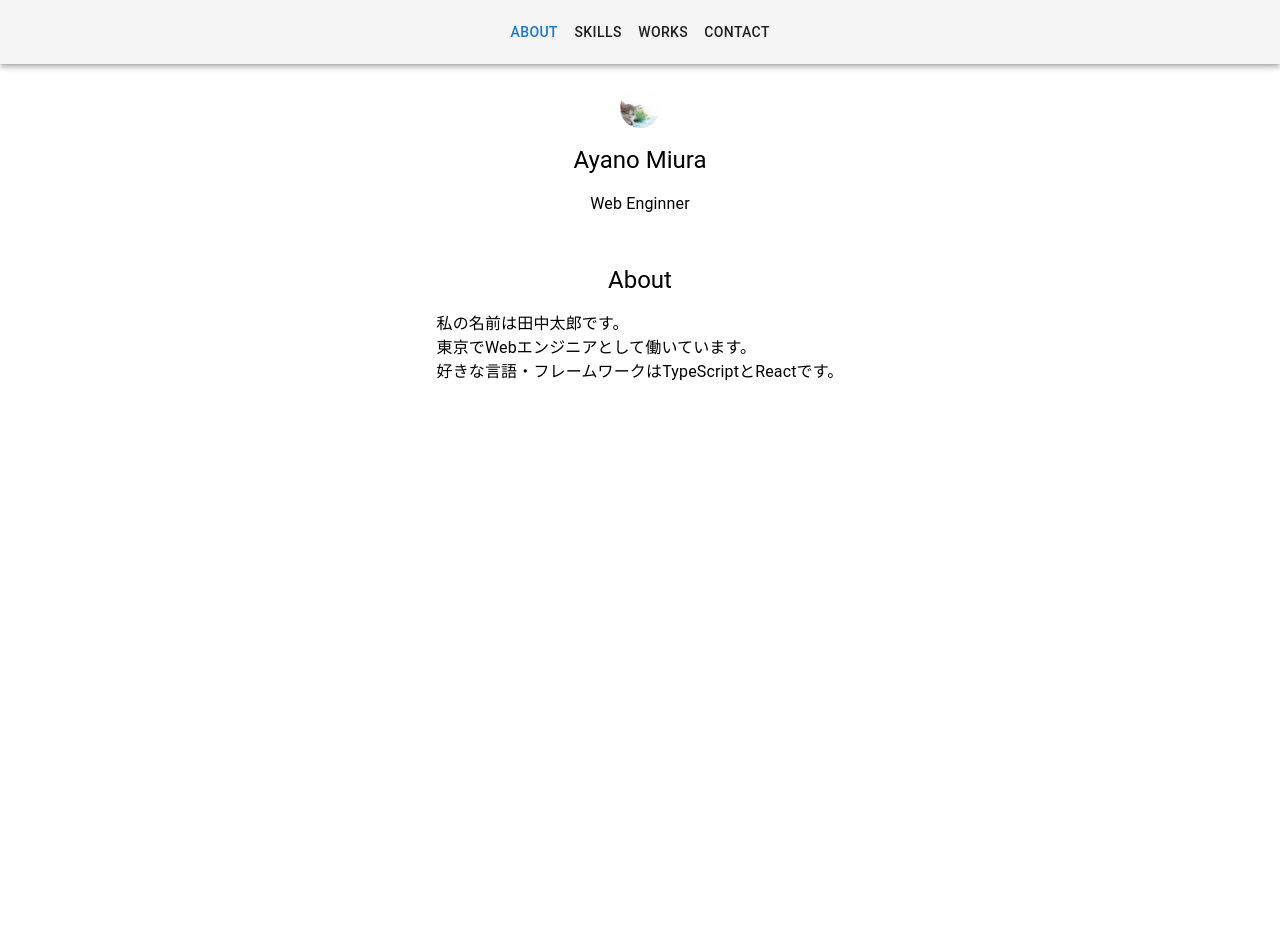
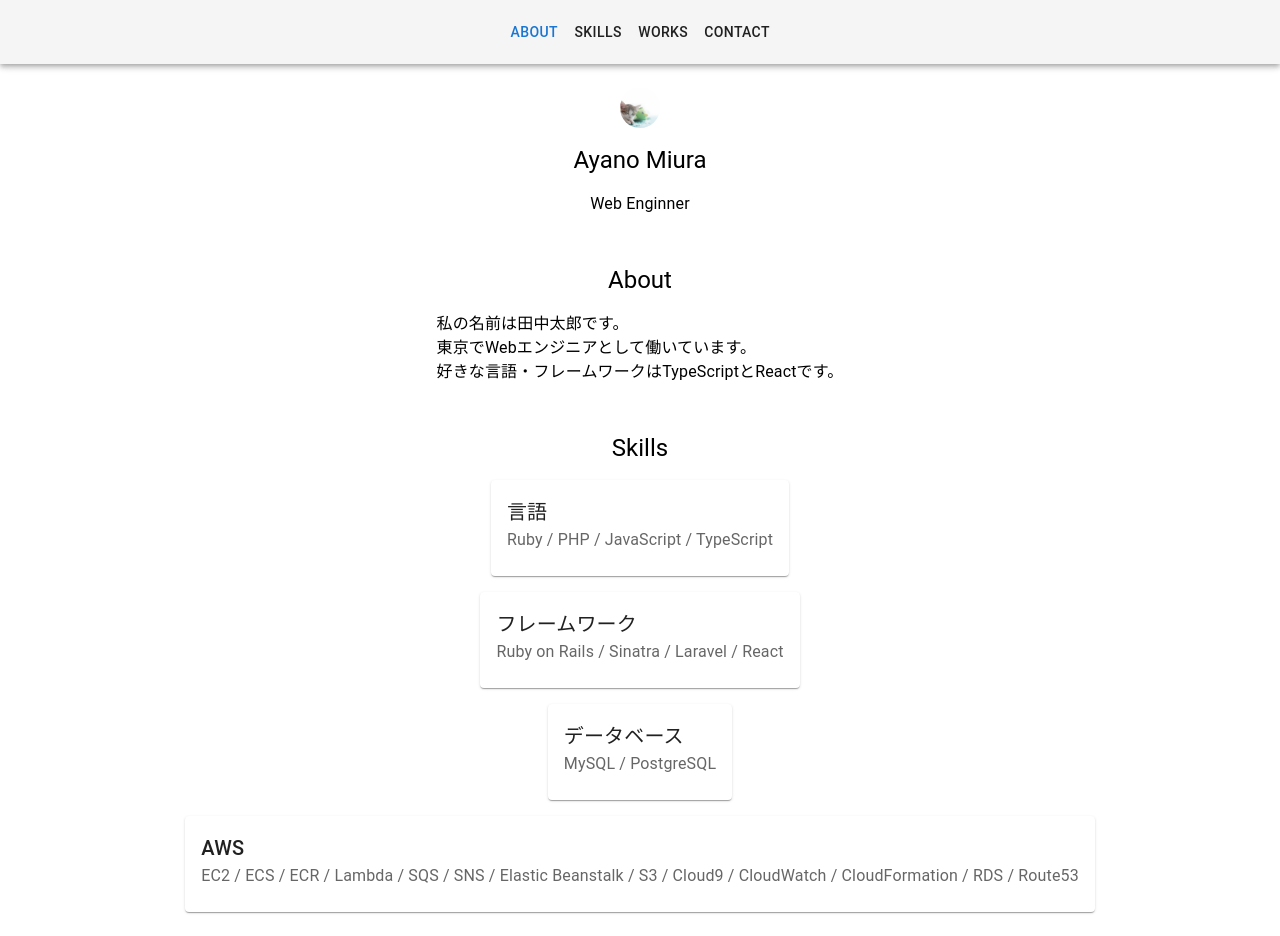
Before and after one commit to AyanoMiura88/portfolio, a React (Create React App) app: page / in a window 1280 px wide. Before the commit the page ends 800 px from the top, so only its background shows below. Built offline with nearby package versions, Linux system fonts and the light colour scheme.

Commit message:
[add] skills.ts

```diff
--- a/src/App.tsx
+++ b/src/App.tsx
@@ -2,6 +2,7 @@ import React from "react";
 import NavBar from "./components/Navbar";
 import MyAvatar from "./components/MyAvatar";
 import About from "./components/About";
+import Skills from "./components/Skills";
 
 const App = () => {
   return (
@@ -9,6 +10,7 @@ const App = () => {
       <NavBar />
       <MyAvatar />
       <About />
+      <Skills />
     </>
   );
 };
--- /dev/null
+++ b/src/components/Skills.tsx
@@ -0,0 +1,66 @@
+import Box from "@mui/material/Box";
+import { createStyles } from "@mui/material/styles";
+import Typography from "@mui/material/Typography";
+import Card from "@mui/material/Card";
+import CardContent from "@mui/material/CardContent";
+
+const useStyles = () =>
+  createStyles({
+    root: {
+      width: 730,
+      maxWidth: "100%",
+    },
+  });
+
+const Skills = () => {
+  const classes: any = useStyles();
+
+  return (
+    <>
+      <Box p={2}>
+        <Box display="flex" justifyContent="center" p={1}>
+          <Typography variant="h5">Skills</Typography>
+        </Box>
+        <Box display="flex" justifyContent="center" p={1}>
+          <Card className={classes.root}>
+            <CardContent>
+              <Typography variant="h6">言語</Typography>
+              <Typography color="textSecondary">Ruby / PHP / JavaScript / TypeScript</Typography>
+            </CardContent>
+          </Card>
+        </Box>
+        <Box display="flex" justifyContent="center" p={1}>
+          <Card className={classes.root}>
+            <CardContent>
+              <Typography variant="h6">フレームワーク</Typography>
+              <Typography color="textSecondary">
+                Ruby on Rails / Sinatra / Laravel / React
+              </Typography>
+            </CardContent>
+          </Card>
+        </Box>
+        <Box display="flex" justifyContent="center" p={1}>
+          <Card className={classes.root}>
+            <CardContent>
+              <Typography variant="h6">データベース</Typography>
+              <Typography color="textSecondary">MySQL / PostgreSQL</Typography>
+            </CardContent>
+          </Card>
+        </Box>
+        <Box display="flex" justifyContent="center" p={1}>
+          <Card className={classes.root}>
+            <CardContent>
+              <Typography variant="h6">AWS</Typography>
+              <Typography color="textSecondary">
+                EC2 / ECS / ECR / Lambda / SQS / SNS / Elastic Beanstalk / S3 / Cloud9 / CloudWatch
+                / CloudFormation / RDS / Route53
+              </Typography>
+            </CardContent>
+          </Card>
+        </Box>
+      </Box>
+    </>
+  );
+};
+
+export default Skills;
```
